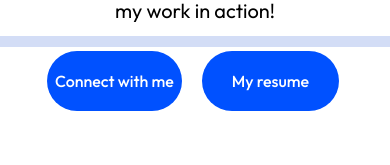
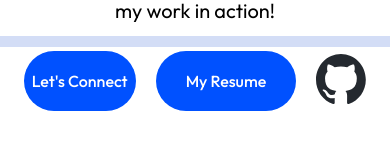
Before and after one commit to MichaelDAbadJr/Portfolio, a React (Vite) app: page / in a window 390 px wide. Shown: the part 797-962 px from the top of the page. Built offline with nearby package versions, Linux system fonts and the light colour scheme.

Commit message:
added animation

```diff
--- a/src/Components/Hero/Hero.css
+++ b/src/Components/Hero/Hero.css
@@ -50,10 +50,8 @@
     opacity: 1;
   }
 } */
-.hero #profile-pic:hover {
-  border: 0.125rem solid #0051ff;
-  background: linear-gradient(45deg, #0051ff, #0041ff);
-  transform: scale(1.05);
+.hero img:hover {
+  transform: scale(1.07);
   transition: 0.4s;
 }
 
@@ -125,6 +123,16 @@
   font-weight: 500;
   margin-bottom: 3rem;
 }
+.hero-action div {
+  opacity: 0; /* Initially hidden */
+  transform: translateX(-50px); /* Slide from the left */
+  transition: opacity 0.3s ease-out, transform 0.75s ease-out;
+}
+
+.hero-action div.show {
+  opacity: 1; /* Fully visible */
+  transform: translateX(0); /* No translation */
+}
 .hero-connect {
   padding: 1rem 1rem;
   border-radius: 50px;
@@ -166,7 +174,7 @@
   .hero {
     margin-top: 0rem;
   }
-  .hero #profile-pic {
+  .hero img {
     /* margin-top: 120px; */
     width: 12rem;
     height: 12rem;
@@ -206,7 +214,7 @@
   .hero {
     margin-top: 0rem;
   }
-  .hero .hero #profile-pic {
+  .hero img{
     margin-top: 0rem;
     width: 12rem;
     height: 12rem;
--- a/src/Components/Hero/Hero.jsx
+++ b/src/Components/Hero/Hero.jsx
@@ -1,15 +1,51 @@
-import React from 'react';
+import { useEffect, useRef } from 'react';
 import './Hero.css';
 import profilePic from '../../images/profile-pic.jpg';
 import AnchorLink from 'react-anchor-link-smooth-scroll';
-// import banner from '../../assets/junmike.dev-banner2.jpeg';
 import resumePDF from '../../assets/Michael Delacruz Abad Jr_Software Developer.pdf';
+import githubSVG from '../../assets/github-mark.svg';
+const Hero = () => {
+  const heroActionRef = useRef(null);
+  const elementsRef = useRef([]);
 
-const Hero = () => {
+  useEffect(() => {
+    const options = {
+      root: null, // Use the viewport as the root
+      threshold: 0.1 // Trigger when 10% of the element is visible
+    };
+
+    const observer = new IntersectionObserver(entries => {
+      entries.forEach(entry => {
+        if (entry.isIntersecting) {
+          // Add staggered show effect
+          elementsRef.current.forEach((el, index) => {
+            setTimeout(() => {
+              el.classList.add('show');
+            }, index * 300); // Delay each element's appearance by 300ms
+          });
+        } else {
+          // Remove 'show' class when scrolling up or out of view
+          elementsRef.current.forEach(el => {
+            el.classList.remove('show');
+          });
+        }
+      });
+    }, options);
+
+    if (heroActionRef.current) {
+      observer.observe(heroActionRef.current);
+    }
+
+    return () => {
+      if (heroActionRef.current) {
+        observer.unobserve(heroActionRef.current);
+      }
+    };
+  }, []);
+
   return (
     <div id="home" className="hero">
       <img src={profilePic} id="profile-pic" alt="profile-pic" />
-      {/* <img src={banner} id="banner" alt="banner" /> */}
       <h1>
         <span>Welcome! I'm Jun Michael,</span>
       </h1>
@@ -26,13 +62,19 @@ const Hero = () => {
         and explore the accompanying repositories. Click the links to see my
         work in action!
       </p>
-      <div className="hero-action">
-        <div className="hero-connect">
+      <div className="hero-action" ref={heroActionRef}>
+        <div
+          className="hero-connect"
+          ref={element => (elementsRef.current[0] = element)}
+        >
           <AnchorLink className="anchor-link" offset={50} href="#contact">
-            Connect with me
+            Let's Connect
           </AnchorLink>
         </div>
-        <div className="hero-resume">
+        <div
+          className="hero-resume"
+          ref={element => (elementsRef.current[1] = element)}
+        >
           <a
             className="resume-link"
             href={resumePDF}
@@ -40,7 +82,20 @@ const Hero = () => {
             rel="noopener noreferrer"
             // download="Jun_Michael_Resume.pdf"
           >
-            My resume
+            My Resume
+          </a>
+        </div>
+        <div ref={element => (elementsRef.current[2] = element)}>
+          <a
+            href="https://github.com/MichaelDAbadJr"
+            target="_blank"
+            rel="noopener noreferrer"
+          >
+            <img
+              src={githubSVG}
+              alt="GitHub Logo"
+              style={{ width: '50px', height: '50px' }}
+            />
           </a>
         </div>
       </div>
--- a/src/Components/Navbar/Navbar.css
+++ b/src/Components/Navbar/Navbar.css
@@ -120,6 +120,9 @@
   .nav-connect {
     display: none;
   }
+  .nav-menu.open img {
+    display: none;
+  }
   .nav-mob-open {
     display: block;
     position: fixed;
@@ -212,6 +215,9 @@
     padding-left: 0.0015rem;
     margin-right: 0.015rem ;
   }
+  .nav-menu.open img {
+    display: none;
+  }
 
 }
 @media only screen and (max-device-width: 932px) and (orientation: landscape) and (max-device-height: 430px) {
--- a/src/Components/Navbar/Navbar.jsx
+++ b/src/Components/Navbar/Navbar.jsx
@@ -114,7 +114,7 @@ const Navbar = () => {
 
       <div className="nav-connect">
         <AnchorLink className="anchor-link" offset={50} href="#contact">
-          Connect With Me
+          Let's Connect
         </AnchorLink>
       </div>
     </div>
```
Also changed, not shown: src/assets/github-mark.svg (added).
